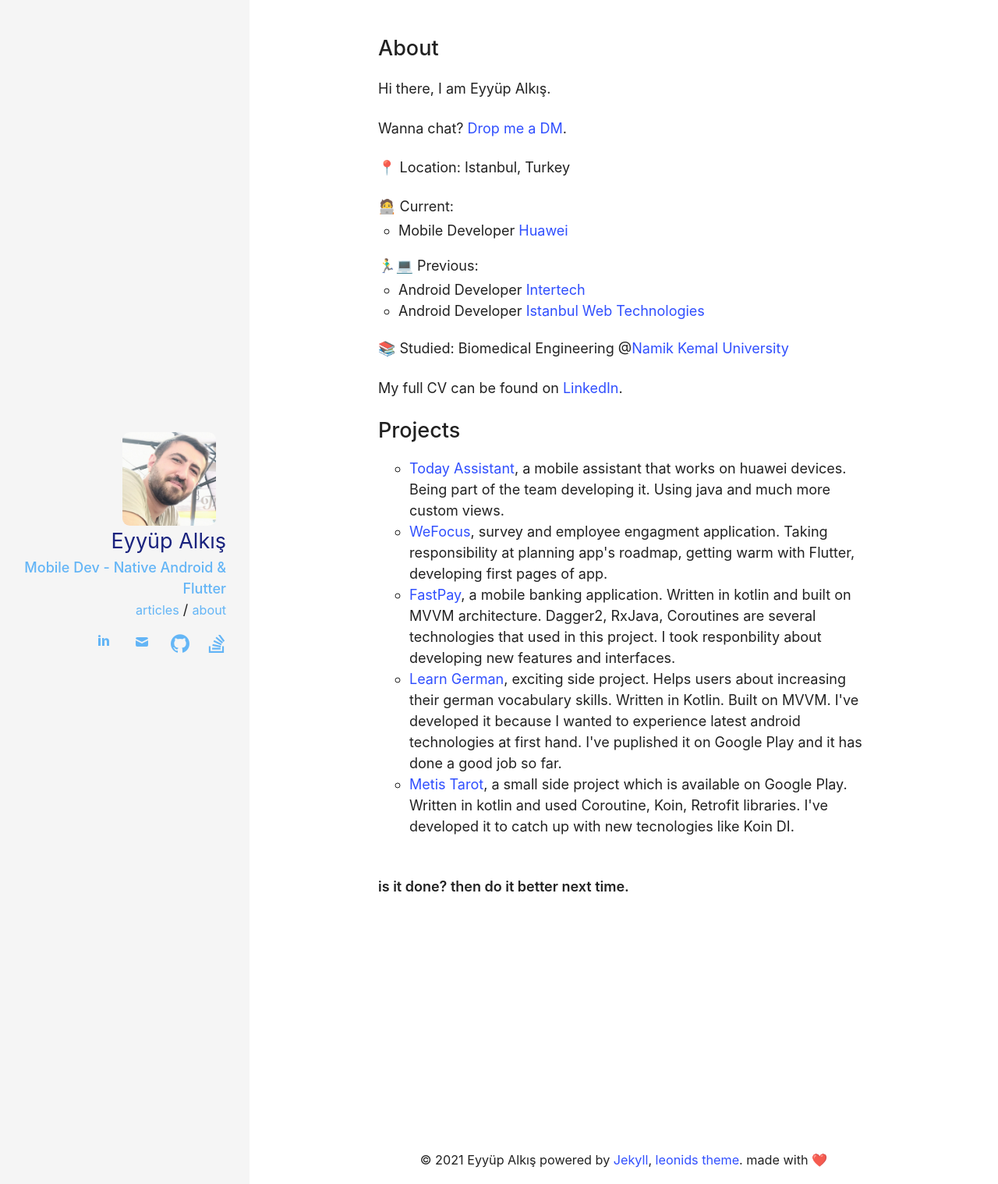
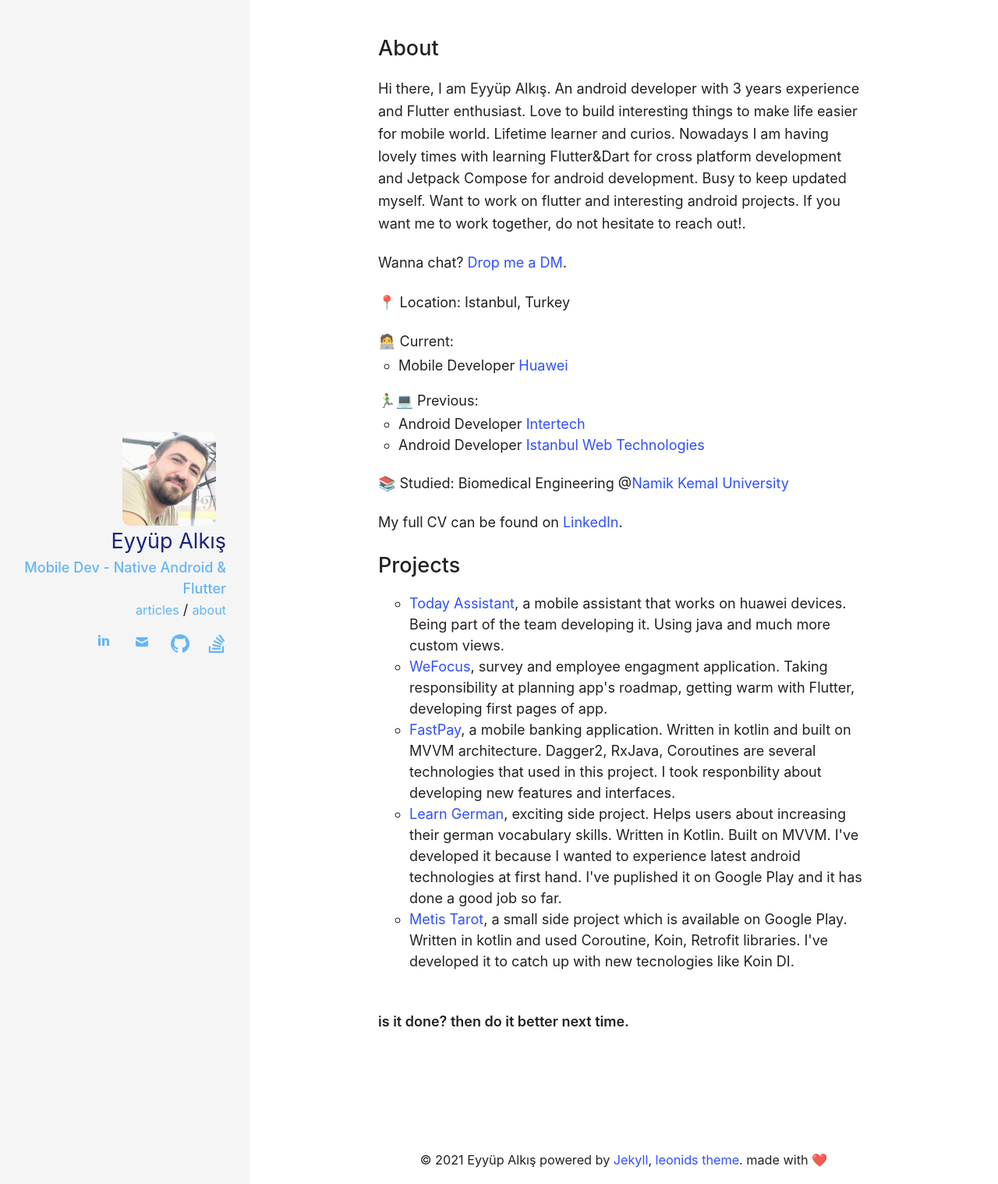
Before and after one commit to EyyupAlkis/About, a Jekyll site: the page built from about.md, in a window 1280 px wide. Shown: the whole page at 78% size. Built offline with Jekyll 4.4.1, drawn with Linux system fonts in a browser that asks for light colours.

Commit message:
Self summary updated

```diff
--- a/about.md
+++ b/about.md
@@ -5,7 +5,7 @@
 ---
 
 
-Hi there, I am Eyyüp Alkış.
+Hi there, I am Eyyüp Alkış. An android developer with 3 years experience and Flutter enthusiast. Love to build interesting things to make life easier for mobile world. Lifetime learner and curios. Nowadays I am having lovely times with learning Flutter&Dart for cross platform development and Jetpack Compose for android development. Busy to keep updated myself. Want to work on flutter and interesting android projects. If you want me to work together, do not hesitate to reach out!.
 
 Wanna chat? <a href="https://twitter.com/rathi246">Drop me a DM</a>.
 
```
